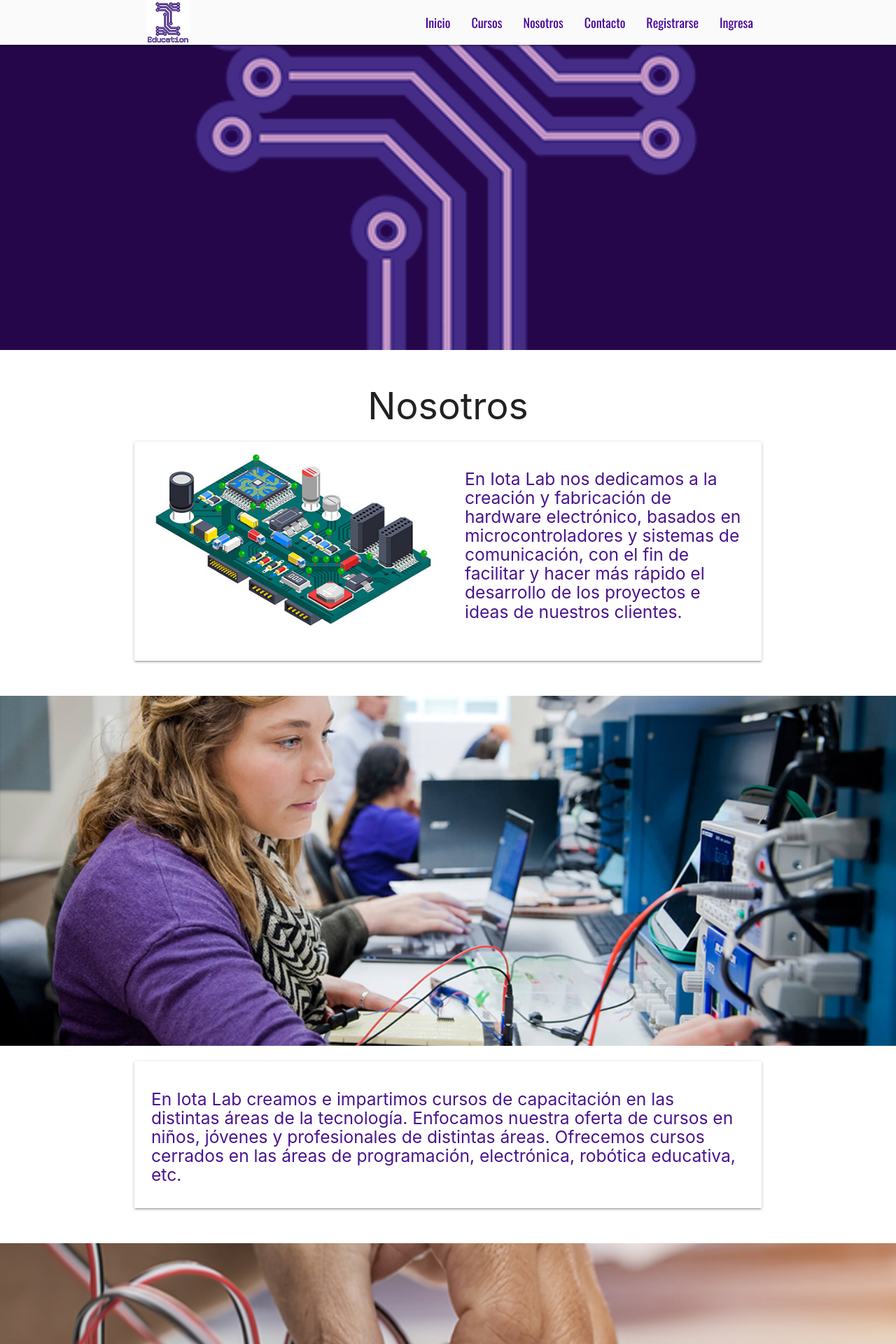
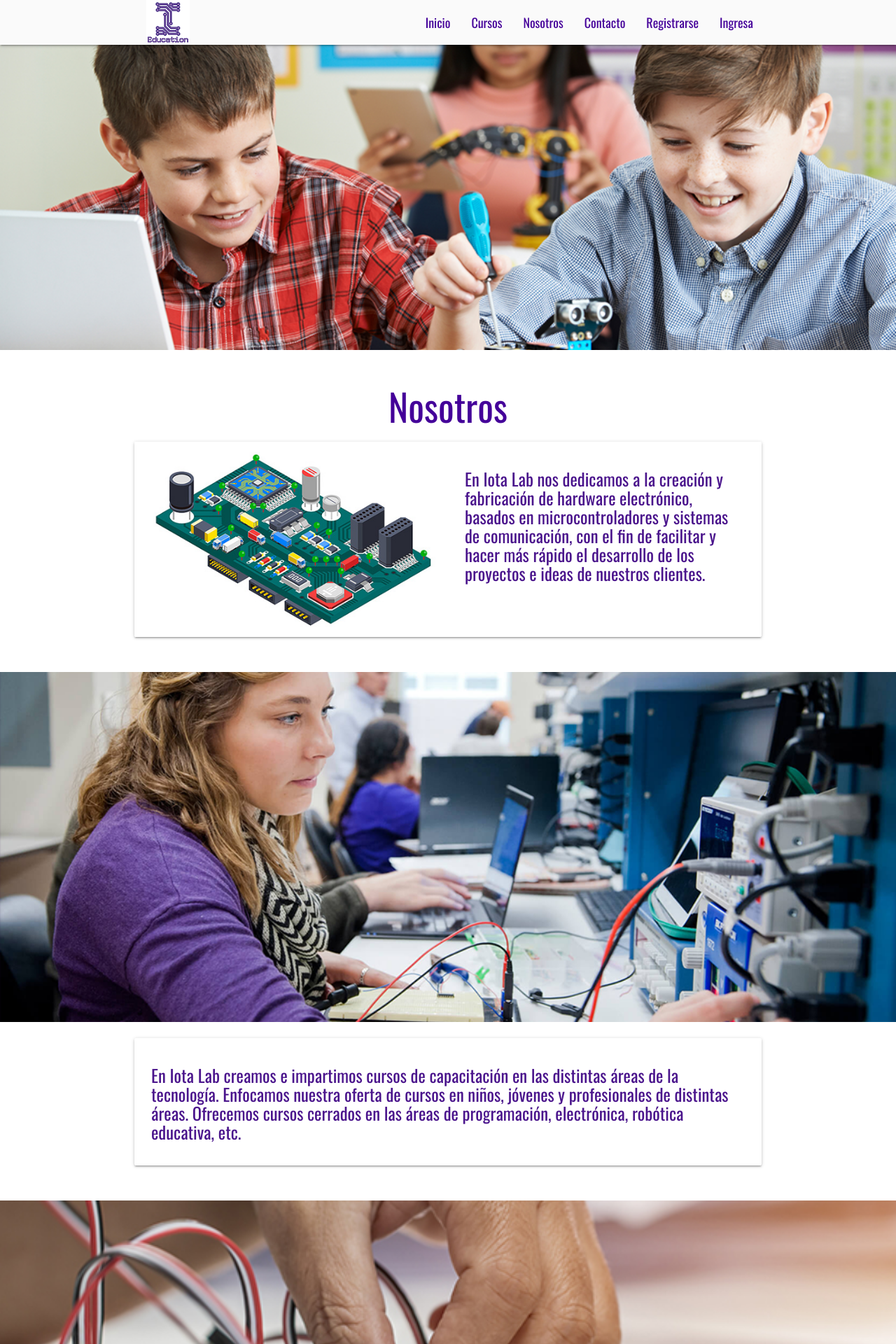
Before and after one commit to crusescudero/Iota-edu-backend, a Django app: page /about/ in a window 1280 px wide. Shown: the top 1920 px of the page at 70% size. Run offline with Django 3.2, Linux system fonts and the light colour scheme; some libraries are stand-ins or nearby versions.

Commit message:
modificaciones en formato de texto

```diff
--- a/iotalab/iotaedu/static/css/index.css
+++ b/iotalab/iotaedu/static/css/index.css
@@ -13,6 +13,7 @@ body {
 .userGreet{
     color: #440099 !important;
     margin: 0 0 0 25px;
+    font-family: 'Oswald';
 }
 
 .logoutBTN{
@@ -61,7 +62,7 @@ main {
 
 .index_body{
     background:#25064b;
-    font-family: -apple-system, BlinkMacSystemFont, 'Segoe UI', Roboto, Oxygen, Ubuntu, Cantarell, 'Open Sans', 'Helvetica Neue', sans-serif;
+    font-family: 'Oswald';
 }
 
 .txt_body {
--- a/iotalab/iotaedu/templates/about.html
+++ b/iotalab/iotaedu/templates/about.html
@@ -10,18 +10,18 @@
 {% block content %}
   <div>
     <div class="parallax-container">
-      <div class="parallax"><img src="../static/assets/img/IOTAEDU_LOGO.png"></div>
+      <div class="parallax"><img src="../static/assets/img/pic4.png"></div>
     </div>
 
     <div class="section white">
       <div class="row container">
-        <h2 class="header center">Nosotros</h2>
+        <h2 class="header center txt_card">Nosotros</h2>
         <div class="card horizontal">
           <div class="card-image">
             <img src="../static/assets/img/us1.jpg">
           </div>
           <div class="card-stacked">
-            <div class="card-content text-darken-4 purple-text left">
+            <div class="card-content text-darken-4 purple-text left txt_card">
               <p><h5>En Iota Lab nos dedicamos a la creación y fabricación de hardware electrónico,
                 basados en microcontroladores y sistemas de comunicación, con el fin de facilitar y
                 hacer más rápido el desarrollo de los proyectos e ideas de nuestros clientes.</h5><br/></p>
@@ -39,7 +39,7 @@
       <div class="row container">
         <div class="card horizontal">
           <div class="card-stacked">
-            <div class="card-content text-darken-4 purple-text">
+            <div class="card-content text-darken-4 purple-text txt_card">
               <p><h5>En Iota Lab creamos e impartimos cursos de capacitación en las distintas áreas de la tecnología.
               Enfocamos nuestra oferta de cursos en niños, jóvenes y profesionales de distintas áreas.
               Ofrecemos cursos cerrados en las áreas de programación, electrónica, robótica educativa, etc.</h5></p>
@@ -60,7 +60,7 @@
             <img src="../static/assets/img/us2.jpg">
           </div>
           <div class="card-stacked">
-            <div class="card-content text-darken-4 purple-text">
+            <div class="card-content text-darken-4 purple-text txt_card">
               <p><h5>En Iota Lab creemos en el poder de la enseñanza.
               Al elegirnos, estará confiando en un grupo de personas apasionadas
               por la tecnología y la educación y comprometidos en formar y potenciar
--- a/iotalab/iotaedu/templates/home.html
+++ b/iotalab/iotaedu/templates/home.html
@@ -14,8 +14,8 @@
       <ul class="slides">
         <li>
           <a class="carousel-item" href="#"><img src="../static/assets/img/pic1.png"></a>
-          <div class="caption center-align">
-            <h1 style="color:#440099 " class="txt1-body"><blockquote>IOTA LAB EDUCATION</blockquote></h1>
+          <div class="caption center-align txt_card">
+            <h1 style="color:#440099 ">IOTA LAB EDUCATION</h1>
           </div>
         </li>
         <li>
```
